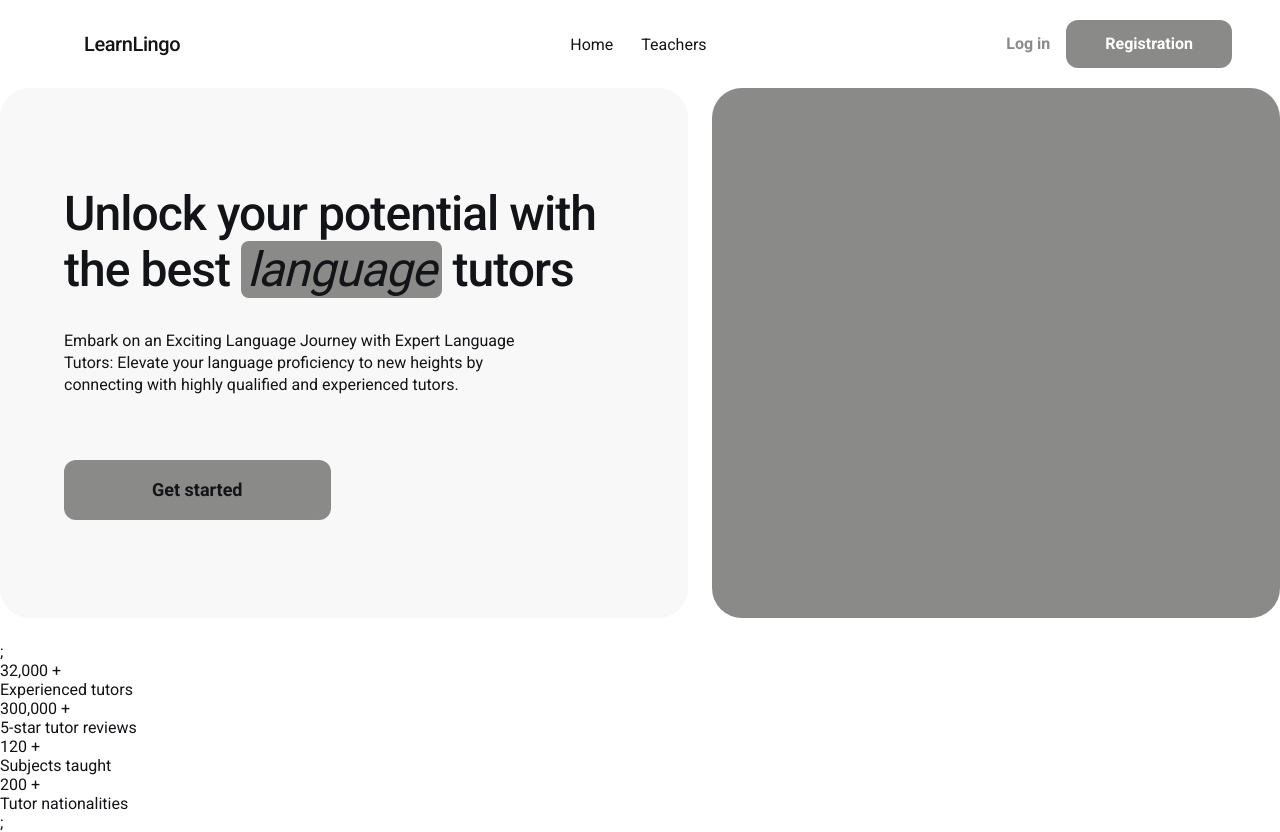
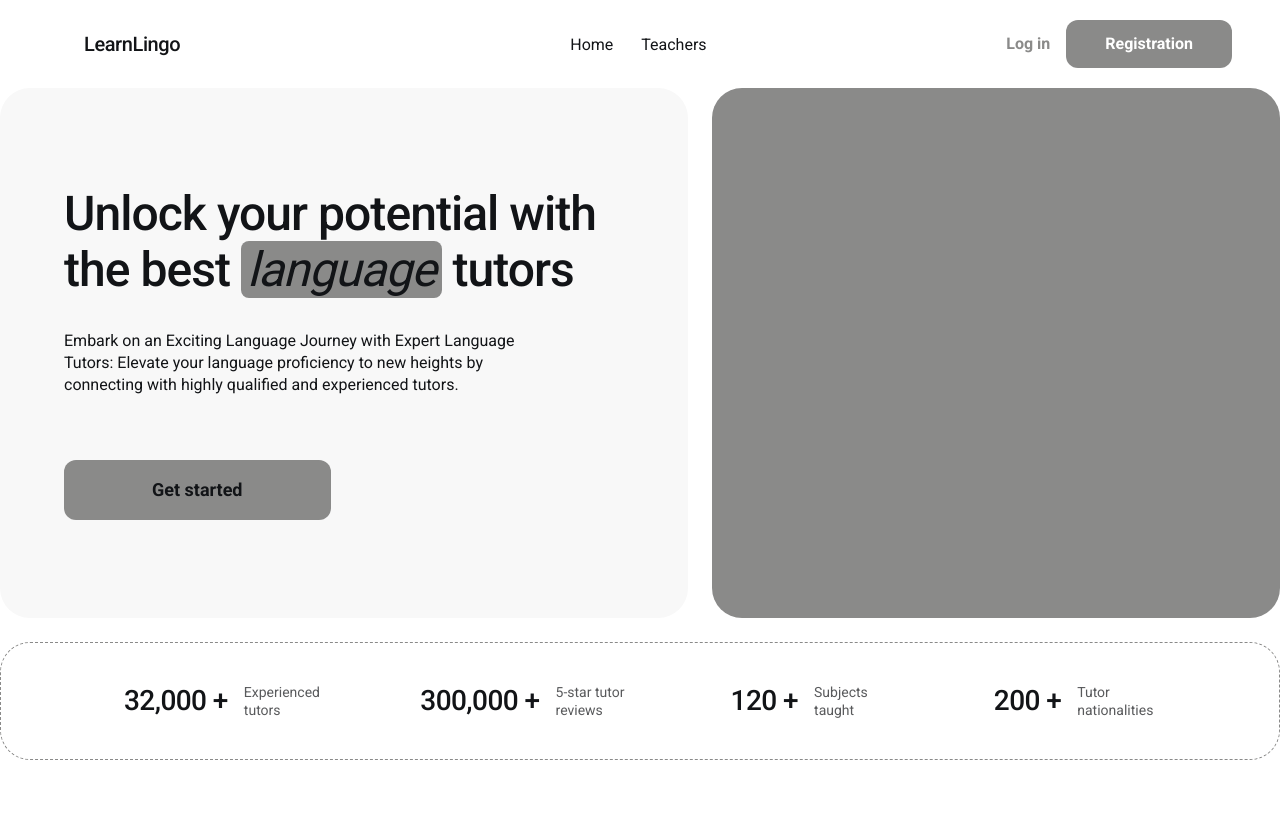
Before and after one commit to TetianaShch/learn-lingo, a React (Vite) app: page / in a window 1280 px wide. After the commit the page ends 800 px from the top, so only its background shows below. Built offline with nearby package versions, Linux system fonts and the light colour scheme.

Commit message:
feat: style statistics section

```diff
--- a/src/components/Hero/Hero.module.css
+++ b/src/components/Hero/Hero.module.css
@@ -1,7 +1,7 @@
 .hero {
   width: 100%;
   max-width: 1312px;
-  margin: 20px auto 24px;
+  margin: 20px auto 0;
 
   display: flex;
   gap: 24px;
--- a/src/components/Statistics/Statistics.module.css
+++ b/src/components/Statistics/Statistics.module.css
@@ -0,0 +1,48 @@
+.statistics {
+  width: 100%;
+  max-width: 1312px;
+  margin: 24px auto 32px;
+  padding: 40px 122px 40px 123px;
+  box-sizing: border-box;
+  border: 1.5px dashed var(--color-gray);
+  border-radius: 30px;
+}
+
+.list {
+  display: flex;
+  align-items: center;
+  gap: 100px;
+
+  margin: 0;
+  padding: 0;
+  list-style: none;
+}
+
+.item {
+  display: flex;
+  align-items: center;
+  gap: 16px;
+}
+
+.value,
+.label {
+  margin: 0;
+}
+
+.label {
+  max-width: 96px;
+
+  color: rgba(18, 20, 23, 0.7);
+  font-size: 14px;
+  font-weight: 400;
+  line-height: 1.29;
+}
+
+.value {
+  color: var(--color-text);
+  font-size: 28px;
+  font-weight: 500;
+  line-height: 1.14;
+  letter-spacing: -0.02em;
+  flex-shrink: 0;
+}
--- a/src/pages/HomePage/HomePage.tsx
+++ b/src/pages/HomePage/HomePage.tsx
@@ -4,8 +4,8 @@ import Statistics from '../../components/Statistics/Statistics';
 const HomePage = () => {
   return (
     <>
-      <Hero />;
-      <Statistics />;
+      <Hero />
+      <Statistics />
     </>
   );
 };
```
